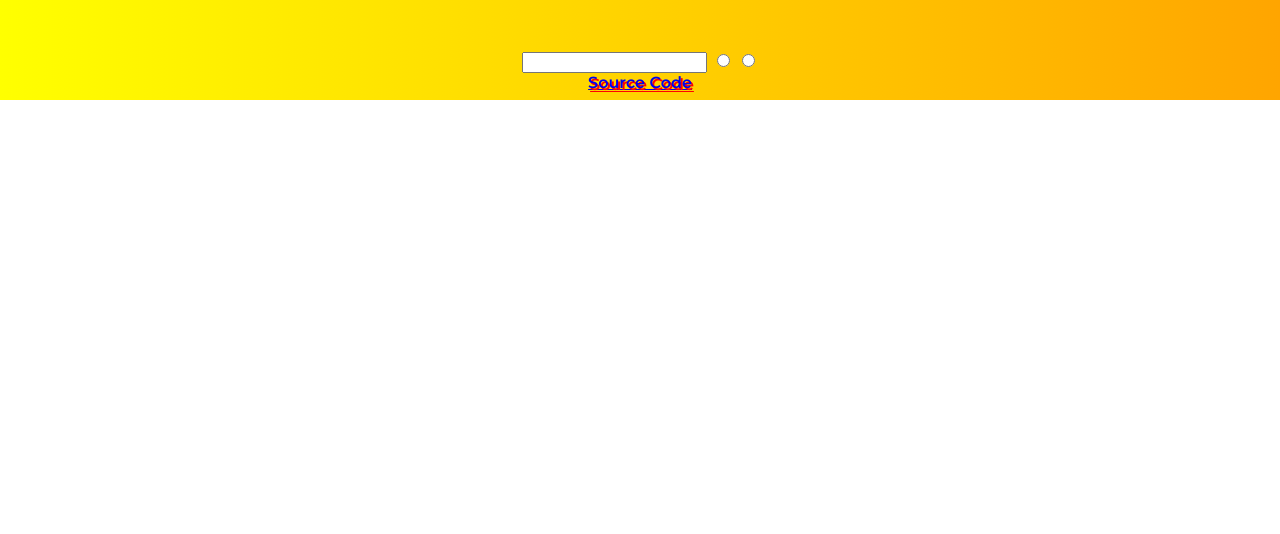
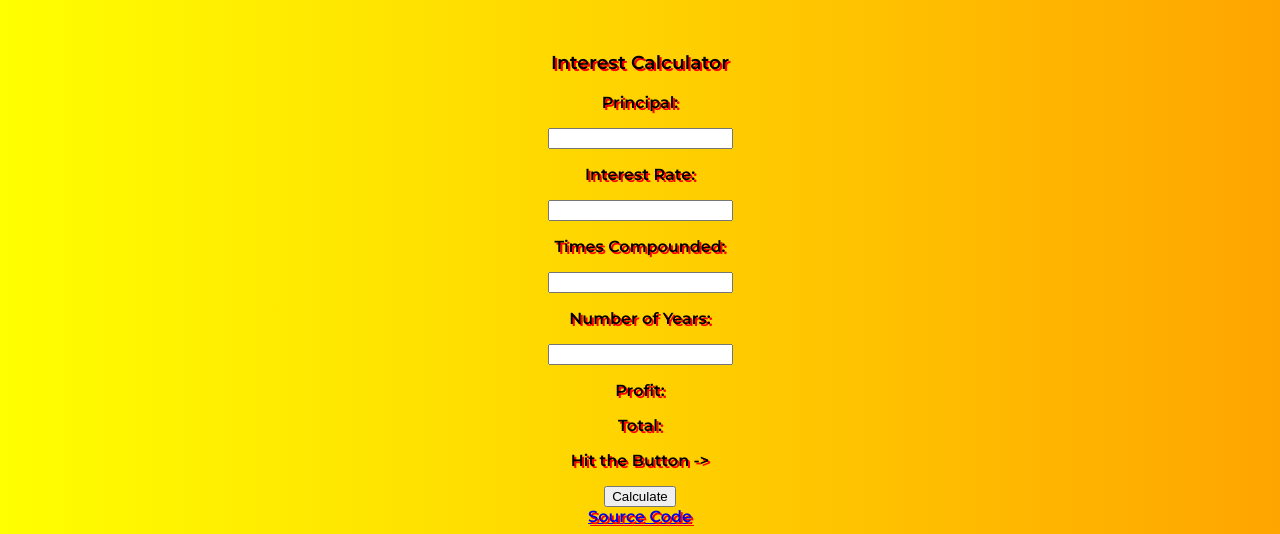
Before and after one commit to bbazile/MangoSpins, a website: page index.html in a window 1280 px wide. Shown: the part 707-1241 px from the top of the page. Before the commit the page ends 807 px from the top, so only its background shows below. Drawn offline with Linux system fonts and the light colour scheme.

Commit message:
Update index.html

```diff
--- a/index.html
+++ b/index.html
@@ -15,7 +15,7 @@
     <script src="script.js" defer></script>
   </head>
   <body>
-    <h1 id="title">Mangoes</h1>
+    <h1 id="title">Mangoes and Interest Rates</h1>
     <div id="mango1">
       <img
         src="https://encrypted-tbn0.gstatic.com/images?q=tbn:ANd9GcQHOAF-7AeKUa3xWL23z8kPNi75an0KeD7hug&usqp=CAU"
@@ -27,12 +27,31 @@
         src="https://parade.com/.image/t_share/MTkwNTgxMzA0MzA3ODIwNDEy/mango-benefits-jpg.jpg"
       />
     </div>
+    <h3 class="grid-item1">Interest Calculator</h3>
 
-    <input type="password" />
-    <input type="radio" name="" id="" />
-    <input type="radio" name="" id="" />
+    <form class="grid-container" id="Calculator">
+      <p class="grid-item2">Principal:</p>
+      <p />
+      <input type="number" id="Principal" />
+      <p class="grid-item3">Interest Rate:</p>
+      <p />
+      <input type="number" id="InterestRate" />
+      <p class="grid-item4">Times Compounded:</p>
+      <p />
+      <input type="number" id="Compounded" />
+      <p class="grid-item5">Number of Years:</p>
+      <p />
+      <input type="number" id="Years" />
+      <p class="grid-item6">Profit:</p>
+      <p id="Profit"></p>
+      <p class="grid-item7">Total:</p>
+      <p id="Total"></p>
+      <p>Hit the Button -></p>
+      <button type="submit">Calculate</button>
+    </form>
+
     <footer>
-      <a href="https://codesandbox.io/s/restless-monad-wtlb6h?file=/index.html"
+      <a href="https://codesandbox.io/s/github/bbazile/MangoSpins"
         >Source Code</a
       >
     </footer>
```
